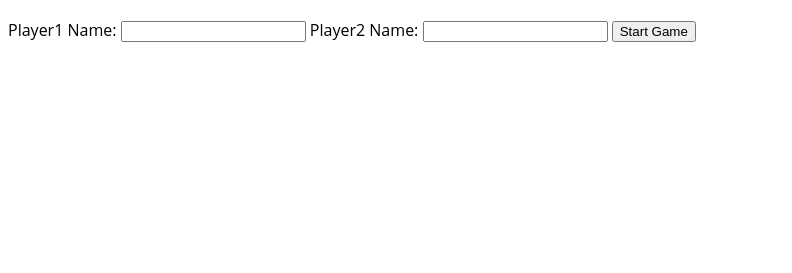
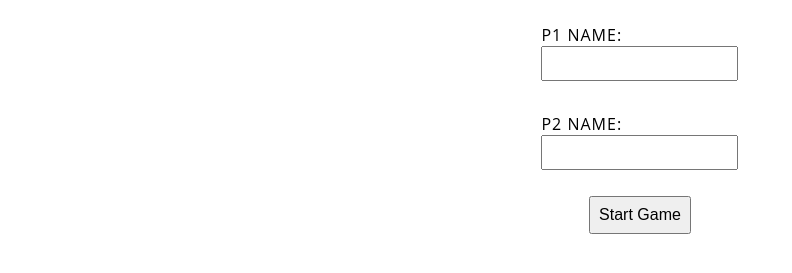
Before and after one commit to JoshDevHub/TicTacToe-js, a plain HTML site: page index.html in a window 1280 px wide. Shown: the part 67-340 px from the top of the page, without its empty margins (0-792 px from the left). Drawn offline with Linux system fonts and the light colour scheme.

Commit message:
feat: style start game form layout

```diff
--- a/index.html
+++ b/index.html
@@ -28,11 +28,15 @@
 
     <template id="name-form">
       <form action="">
-        <label for="player1">Player1 Name:</label>
-        <input type="text" id="player1" name="player1">
+        <fieldset>
+          <label for="player1">P1 NAME:</label>
+          <input type="text" id="player1" name="player1">
+        </fieldset>
 
-        <label for="player2">Player2 Name:</label>
-        <input type="text" id="player2" name="player2">
+        <fieldset>
+          <label for="player2">P2 NAME:</label>
+          <input type="text" id="player2" name="player2">
+        </fieldset>
 
         <button type="button">Start Game</button>
       </form>
--- a/styles.css
+++ b/styles.css
@@ -9,6 +9,34 @@ html {
 
 h1 {
   text-align: center;
+}
+
+form {
+  align-items: center;
+  display: flex;
+  flex-direction: column;
+  gap: 1rem;
+  margin: 0 auto;
+  max-width: 60%;
+}
+
+fieldset {
+  border: none;
+  display: flex;
+  flex-direction: column;
+}
+
+form label {
+  letter-spacing: 1px;
+}
+
+form input {
+  padding: 0.5rem;
+}
+
+form button {
+  font-size: 1rem;
+  padding: 0.5em;
 }
 
 .row {
```
